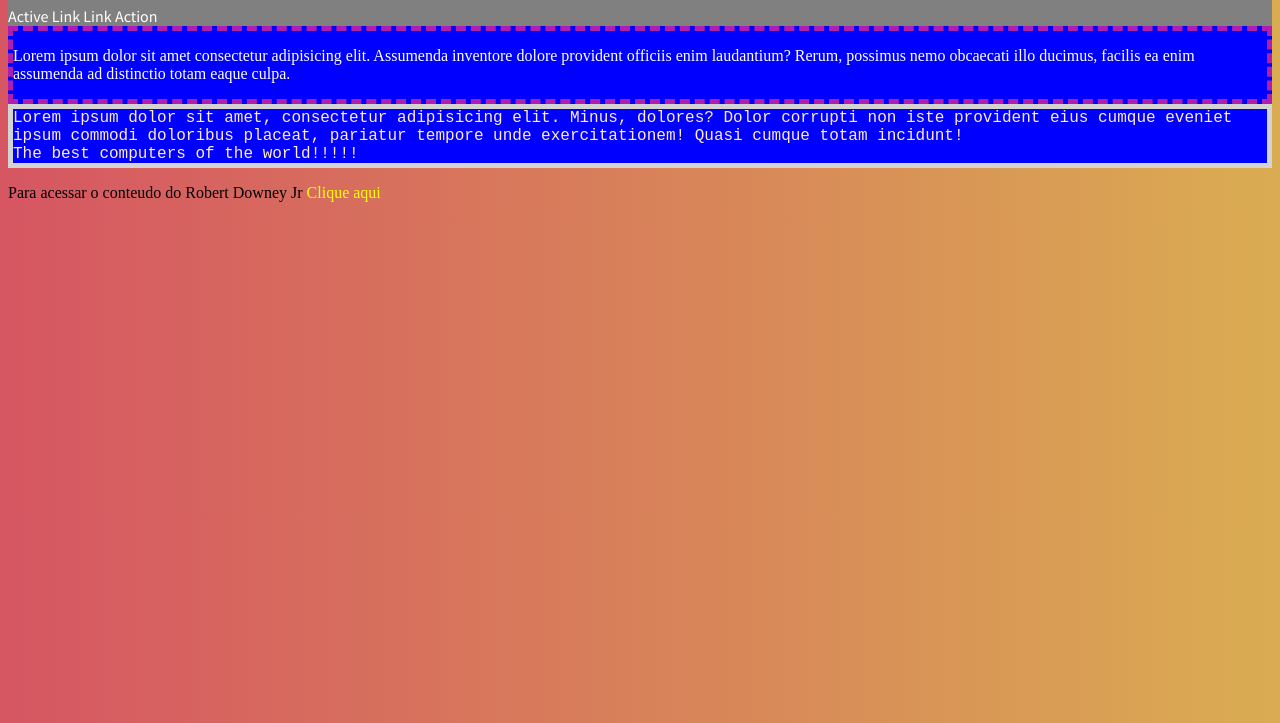
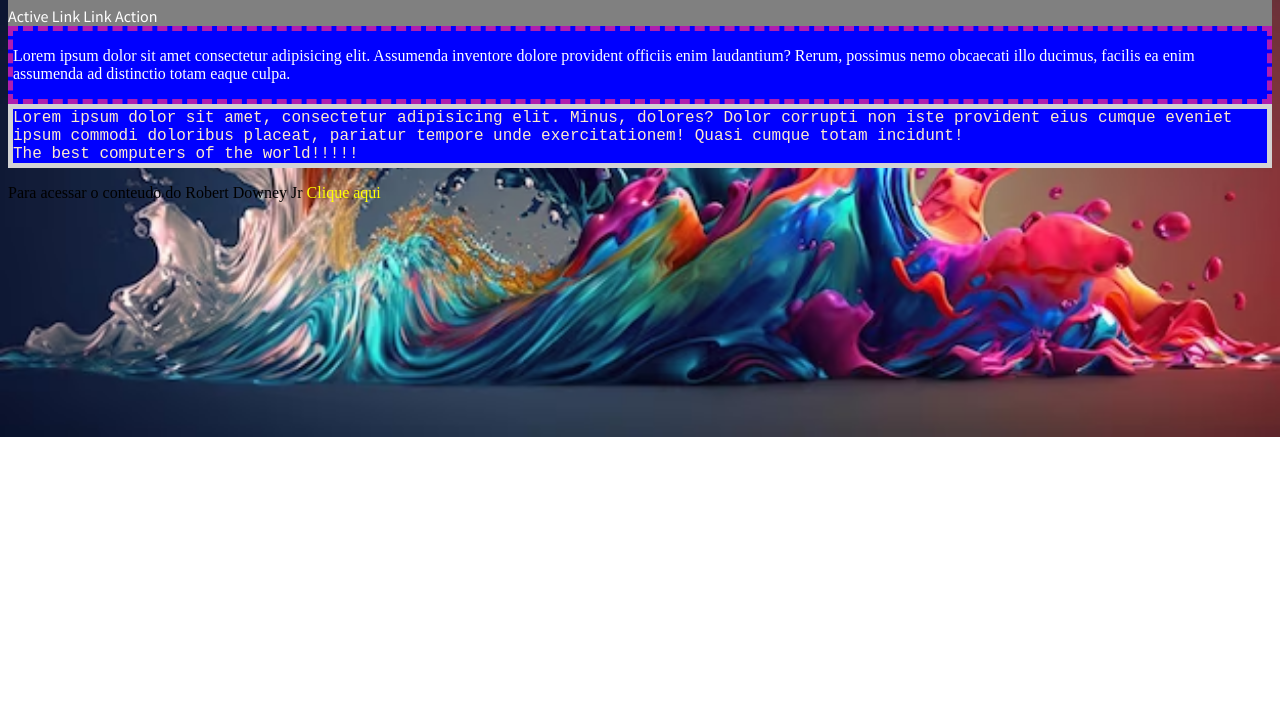
Before and after one commit to jefferson092803/praticando-hmtl-css, a plain HTML site: page praticando009/index.html in a window 1280 px wide. Shown: the part 77-800 px from the top of the page. Drawn offline with Linux system fonts and the light colour scheme.

Commit message:
mexendo com background image

```diff
--- a/praticando009/index.html
+++ b/praticando009/index.html
@@ -1,5 +1,5 @@
 <!DOCTYPE html>
-<html lang="en">
+<html lang="pt-br">
 <head>
     <meta charset="UTF-8">
     <meta http-equiv="X-UA-Compatible" content="IE=edge">
--- a/praticando009/style.css
+++ b/praticando009/style.css
@@ -7,6 +7,10 @@ header{
 }
 body{
     background-image: linear-gradient(90deg,#D65662,#DAAC52);
+    background-image: url(imagens/imagem-exemplo.avif);
+    background-repeat: no-repeat;
+    background-position: center center;
+    background-size: cover;
 }
 nav > a{
     text-decoration: none;
```
Also changed, not shown: praticando009/imagens/imagem-exemplo.avif (added).
